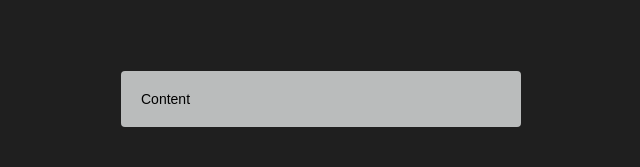
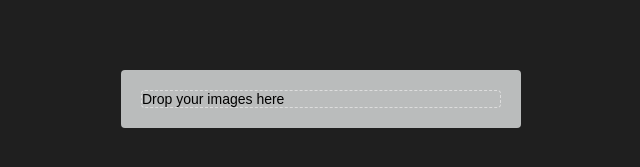
Before and after one commit to gabriel-hahn/files-upload, a React (Create React App) app in the folder app/: page / in a window 1280 px wide. Shown: the part 301-468 px from the top of the page, without its empty margins (319-959 px from the left). Built offline with nearby package versions, Linux system fonts and the light colour scheme; the HTML template or start-up script is replaced by a standard one.

Commit message:
Drag zone added

```diff
--- a/app/package.json
+++ b/app/package.json
@@ -8,6 +8,7 @@
     "@testing-library/user-event": "^7.1.2",
     "react": "^16.13.1",
     "react-dom": "^16.13.1",
+    "react-dropzone": "^10.2.2",
     "react-scripts": "3.4.1",
     "styled-components": "^5.1.0"
   },
--- a/app/src/components/Upload/index.js
+++ b/app/src/components/Upload/index.js
@@ -1,10 +1,23 @@
 import React from 'react';
+import Dropzone from 'react-dropzone';
+
+import { DropContainer, UploadMessage } from './styles';
 
 const Upload = () => {
   return (
-    <div>
-      Upload
-    </div>
+    <Dropzone accept="image/*" onDropAccepted={() => {}}>
+      { ({ getRootProps, getInputProps, isDragActive, isDragReject }) => (
+        <DropContainer
+          {...getRootProps()}
+          isDragActive={isDragActive}
+          isDragReject={isDragReject}
+        >
+          <input {...getInputProps()} />
+
+          Drop your images here
+        </DropContainer>
+      ) }
+    </Dropzone>
   )
 };
 
--- a/app/src/components/Upload/styles.js
+++ b/app/src/components/Upload/styles.js
@@ -1,5 +1,28 @@
-import styled from 'styled-components';
+import styled, { css } from 'styled-components';
 
-export const Container = styled.div`
+import { colors } from '../../styles/variables';
+
+const dragActive = css`
+  border-color: ${colors.mainGreen};
+`;
+
+const dragReject = css`
+  border-color: ${colors.mainRed};
+`;
+
+export const DropContainer = styled.div.attrs({
+  className: 'dropzone'
+})`
+  border: 1px dashed #ddd;
+  border-radius: 4px;
+  cursor: pointer;
+
+  transition: height 0.2s ease;
+
+  ${props => props.isDragActive && dragActive};
+  ${props => props.isDragReject && dragReject};
+`;
+
+export const UploadMessage = styled.p`
 
 `;
--- a/app/src/pages/Main/index.js
+++ b/app/src/pages/Main/index.js
@@ -1,4 +1,6 @@
 import React from 'react';
+
+import Upload from '../../components/Upload';
 
 import { Container, Content } from './styles';
 
@@ -6,7 +8,7 @@
   return (
     <Container>
       <Content>
-        Content
+        <Upload />
       </Content>
     </Container>
   );
--- a/app/src/styles/variables.js
+++ b/app/src/styles/variables.js
@@ -1,6 +1,7 @@
 export const colors = {
   mainBlack: '#1F1F1F',
   mainRed: '#FF0038',
+  mainGreen: '#78e5d5',
   darkGray: '#4A4B4B',
   mediumGray: '#6F6F6F',
   gray: '#A4A4A4',
```
Also changed, not shown: 1 other file (tests, documents, lock files or other folders).
